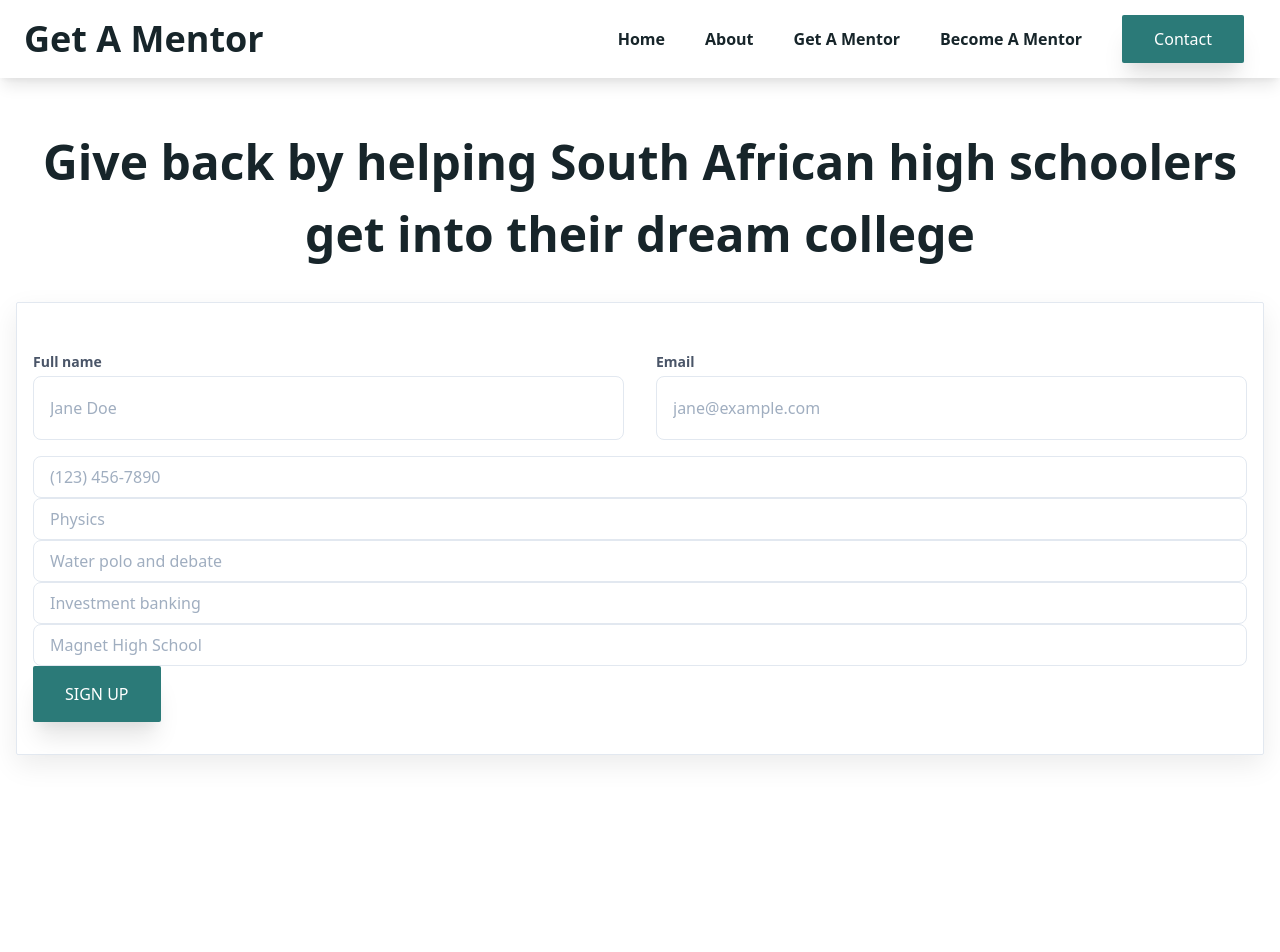
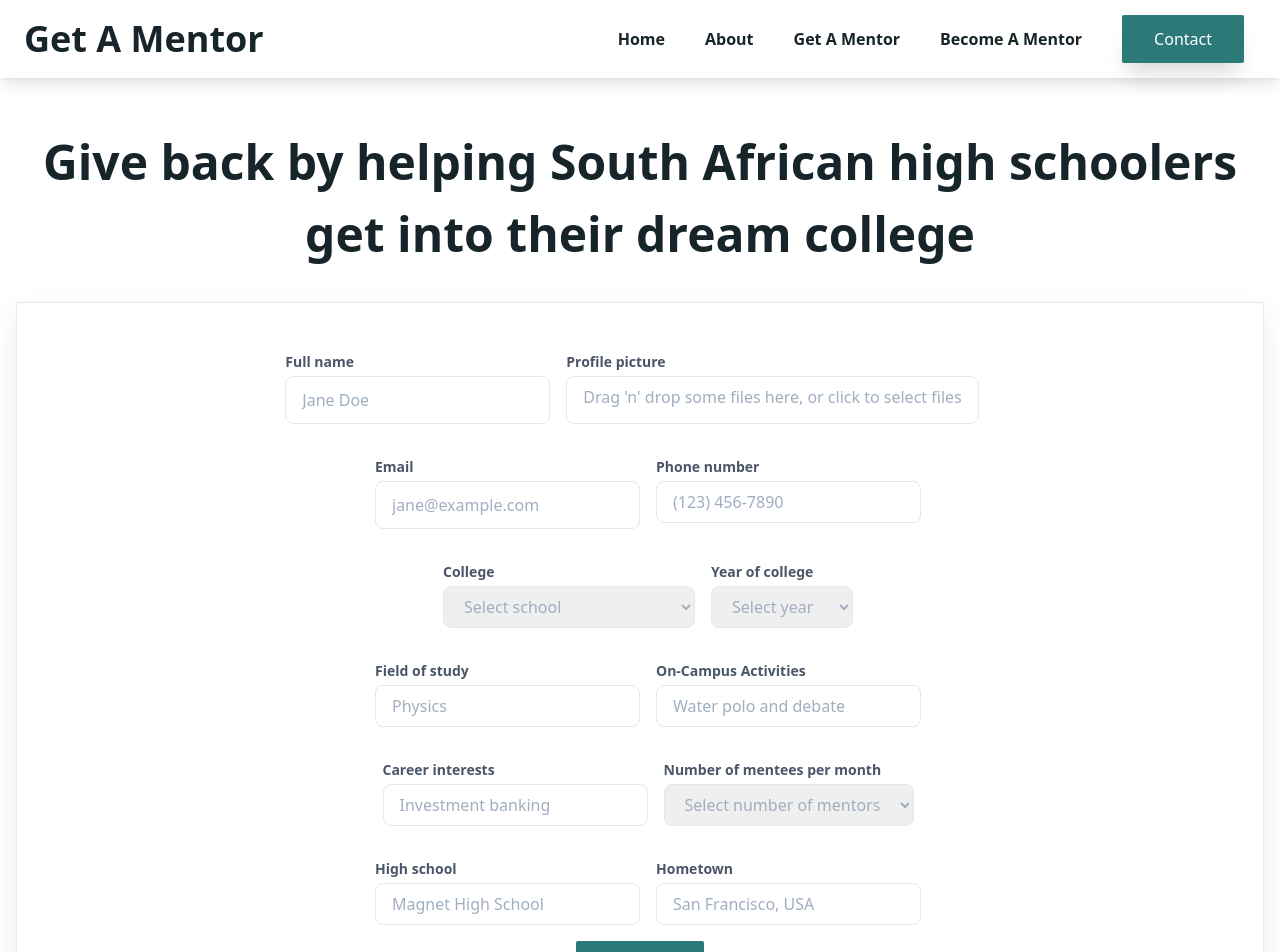
Before and after one commit to adamripley98/get-a-mentor, a Next.js app: page /become-a-mentor in a window 1280 px wide. Shown: the top 952 px of the page. Before the commit the page ends 803 px from the top, so only its background shows below. Built offline with nearby package versions, Linux system fonts and the light colour scheme.

Commit message:
form functionality and ui

```diff
--- /dev/null
+++ b/components/Input/NumSelect.js
@@ -0,0 +1,15 @@
+export default () => (
+  <select
+    id="numMentees"
+    name="numMentees"
+    className="focus:outline-none focus:shadow-outline border border-gray-300 rounded-lg py-2 px-4 w-full leading-normal text-gray-500"
+  >
+    <option value="hide" className="text-gray-500">
+      Select number of mentors
+    </option>
+    <option value="1">1</option>
+    <option value="2">2</option>
+    <option value="3">3</option>
+    <option value="4">4</option>
+  </select>
+);
--- /dev/null
+++ b/components/Input/PictureDropzone.js
@@ -0,0 +1,24 @@
+import React from "react";
+import Dropzone from "react-dropzone";
+
+const handleDrop = acceptedFiles => {
+  console.log("handling", acceptedFiles);
+};
+
+export default () => (
+  <Dropzone
+    className="w-full"
+    onDrop={acceptedFiles => handleDrop(acceptedFiles)}
+  >
+    {({ getRootProps, getInputProps }) => (
+      <section className="h-12 focus:outline-none focus:shadow-outline border border-gray-300 rounded-lg py-2 px-4 appearance-none leading-normal">
+        <div {...getRootProps()}>
+          <input {...getInputProps()} />
+          <p className="text-gray-500">
+            Drag 'n' drop some files here, or click to select files
+          </p>
+        </div>
+      </section>
+    )}
+  </Dropzone>
+);
--- /dev/null
+++ b/components/Input/SchoolSelect.js
@@ -0,0 +1,19 @@
+export default () => (
+  <select
+    id="college"
+    name="college"
+    className="focus:outline-none focus:shadow-outline border border-gray-300 rounded-lg py-2 px-4 w-full leading-normal text-gray-500"
+  >
+    <option value="hide" className="text-gray-500">
+      Select school
+    </option>
+    <option value="upenn">University of Pennsylvania</option>
+    <option value="columbia">Columbia</option>
+    <option value="princeton">Princeton</option>
+    <option value="harvard">Harvard</option>
+    <option value="brown">Brown</option>
+    <option value="yale">Yale</option>
+    <option value="dartmouth">Dartmouth</option>
+    <option value="cornell">Cornell</option>
+  </select>
+);
--- /dev/null
+++ b/components/Input/YearSelect.js
@@ -0,0 +1,15 @@
+export default () => (
+  <select
+    id="yearOfCollege"
+    name="yearOfCollege"
+    className="focus:outline-none focus:shadow-outline border border-gray-300 rounded-lg py-2 px-4 w-full leading-normal text-gray-500"
+  >
+    <option value="hide" className="text-gray-500">
+      Select year
+    </option>
+    <option value="freshman">Freshman</option>
+    <option value="sophomore">Sophomore</option>
+    <option value="junior">Junior</option>
+    <option value="senior">Senior</option>
+  </select>
+);
--- a/components/MentorForm.js
+++ b/components/MentorForm.js
@@ -1,12 +1,16 @@
 import Button from "./button";
+import PictureDropzone from "./Input/PictureDropzone";
+import SchoolSelect from "./Input/SchoolSelect";
+import YearSelect from "./Input/YearSelect";
+import NumSelect from "./Input/NumSelect";
 
 class MentorForm extends React.Component {
   constructor(props) {
     super(props);
     this.state = {
       name: "",
+      profilePicture: "",
       email: "",
-      profilePicture: "",
       phoneNumber: "",
       college: "",
       yearOfCollege: "",
@@ -17,6 +21,12 @@ class MentorForm extends React.Component {
       highSchool: "",
       numMentees: ""
     };
+    this.handleChange = this.handleChange.bind(this);
+  }
+
+  handleChange(e) {
+    e.preventDefault();
+    this.setState({ [event.target.name]: event.target.value });
   }
 
   render() {
@@ -27,7 +37,6 @@ class MentorForm extends React.Component {
           boxShadow: "0 10px 28px rgba(0,0,0,.08)"
         }}
       >
-        <div className="">
         <div className="flex my-4">
           <div className="flex-grow mr-4">
             <label
@@ -41,9 +50,22 @@ class MentorForm extends React.Component {
               name="name"
               value={this.state.name}
               placeholder="Jane Doe"
-                className="w-full h-16 focus:outline-none focus:shadow-outline border border-gray-300 rounded-lg py-2 px-4 appearance-none leading-normal"
+              onChange={this.handleChange}
+              className="w-full h-12 focus:outline-none focus:shadow-outline border border-gray-300 rounded-lg py-2 px-4 appearance-none leading-normal"
             />
           </div>
+          <div className="flex-grow mr-4">
+            <label
+              class="block text-gray-700 text-sm font-bold mb-1"
+              for="profilePicture"
+            >
+              Profile picture
+            </label>
+            <PictureDropzone />
+          </div>
+        </div>
+
+        <div className="flex my-4">
           <div className="flex-grow ml-4">
             <label
               class="block text-gray-700 text-sm font-bold mb-1"
@@ -55,53 +77,153 @@ class MentorForm extends React.Component {
               type="email"
               name="email"
               value={this.state.email}
+              onChange={this.handleChange}
               placeholder="jane@example.com"
-                className="w-full h-16 focus:outline-none focus:shadow-outline border border-gray-300 rounded-lg py-2 px-4 appearance-none leading-normal"
+              className="w-full h-12 focus:outline-none focus:shadow-outline border border-gray-300 rounded-lg py-2 px-4 appearance-none leading-normal"
             />
           </div>
-          </div>
+          <div className="flex-grow ml-4">
+            <label
+              class="block text-gray-700 text-sm font-bold mb-1"
+              for="phoneNumber"
+            >
+              Phone number
+            </label>
             <input
               type="tel"
               name="phoneNumber"
               value={this.state.phoneNumber}
+              onChange={this.handleChange}
               placeholder="(123) 456-7890"
               className="focus:outline-none focus:shadow-outline border border-gray-300 rounded-lg py-2 px-4 w-full appearance-none leading-normal"
             />
+          </div>
+        </div>
+
+        <div className="flex my-4">
+          <div className="flex-grow ml-4">
+            <label
+              class="block text-gray-700 text-sm font-bold mb-1"
+              for="college"
+            >
+              College
+            </label>
+            <SchoolSelect />
+          </div>
+          <div className="flex-grow ml-4">
+            <label
+              class="block text-gray-700 text-sm font-bold mb-1"
+              for="yearOfCollege"
+            >
+              Year of college
+            </label>
+            <YearSelect />
+          </div>
+        </div>
+
+        <div className="flex my-4">
+          <div className="flex-grow ml-4">
+            <label
+              class="block text-gray-700 text-sm font-bold mb-1"
+              for="fieldOfStudy"
+            >
+              Field of study
+            </label>
             <input
               type="text"
               name="fieldOfStudy"
               value={this.state.fieldOfStudy}
+              onChange={this.handleChange}
               placeholder="Physics"
               className="focus:outline-none focus:shadow-outline border border-gray-300 rounded-lg py-2 px-4 w-full appearance-none leading-normal"
             />
+          </div>
+          <div className="flex-grow ml-4">
+            <label
+              class="block text-gray-700 text-sm font-bold mb-1"
+              for="activities"
+            >
+              On-Campus Activities
+            </label>
             <input
               type="text"
               name="activities"
               value={this.state.activities}
               placeholder="Water polo and debate"
+              onChange={this.handleChange}
               className="focus:outline-none focus:shadow-outline border border-gray-300 rounded-lg py-2 px-4 w-full appearance-none leading-normal"
             />
+          </div>
+        </div>
+
+        <div className="flex my-4">
+          <div className="flex-grow ml-4">
+            <label
+              class="block text-gray-700 text-sm font-bold mb-1"
+              for="careerInterests"
+            >
+              Career interests
+            </label>
             <input
               type="text"
               name="careerInterests"
               value={this.state.careerInterests}
+              onChange={this.handleChange}
               placeholder="Investment banking"
               className="focus:outline-none focus:shadow-outline border border-gray-300 rounded-lg py-2 px-4 w-full appearance-none leading-normal"
             />
+          </div>
+          <div className="flex-grow ml-4">
+            <label
+              class="block text-gray-700 text-sm font-bold mb-1"
+              for="numMentees"
+            >
+              Number of mentees per month
+            </label>
+            <NumSelect />
+          </div>
+        </div>
+
+        <div className="flex my-4">
+          <div className="flex-grow ml-4">
+            <label
+              class="block text-gray-700 text-sm font-bold mb-1"
+              for="highSchool"
+            >
+              High school
+            </label>
             <input
               type="text"
               name="highSchool"
               value={this.state.highSchool}
+              onChange={this.handleChange}
               placeholder="Magnet High School"
               className="focus:outline-none focus:shadow-outline border border-gray-300 rounded-lg py-2 px-4 w-full appearance-none leading-normal"
             />
+          </div>
+          <div className="flex-grow ml-4">
+            <label
+              class="block text-gray-700 text-sm font-bold mb-1"
+              for="highSchool"
+            >
+              Hometown
+            </label>
+            <input
+              type="text"
+              name="hometown"
+              value={this.state.hometown}
+              onChange={this.handleChange}
+              placeholder="San Francisco, USA"
+              className="focus:outline-none focus:shadow-outline border border-gray-300 rounded-lg py-2 px-4 w-full appearance-none leading-normal"
+            />
+          </div>
+        </div>
         <Button size="lg">
           <a className="btn-link" href="/TODO">
             SIGN UP
           </a>
         </Button>
       </div>
-      </div>
     );
   }
 }
--- a/package.json
+++ b/package.json
@@ -14,7 +14,8 @@
     "next": "latest",
     "next-images": "^1.4.1",
     "react": "^16.13.1",
-    "react-dom": "^16.13.1"
+    "react-dom": "^16.13.1",
+    "react-dropzone": "^11.1.0"
   },
   "devDependencies": {
     "postcss-flexbugs-fixes": "4.2.1",
```
Also changed, not shown: 1 other file (tests, documents, lock files or other folders). Lines whose indentation alone changed are shown as unchanged.
